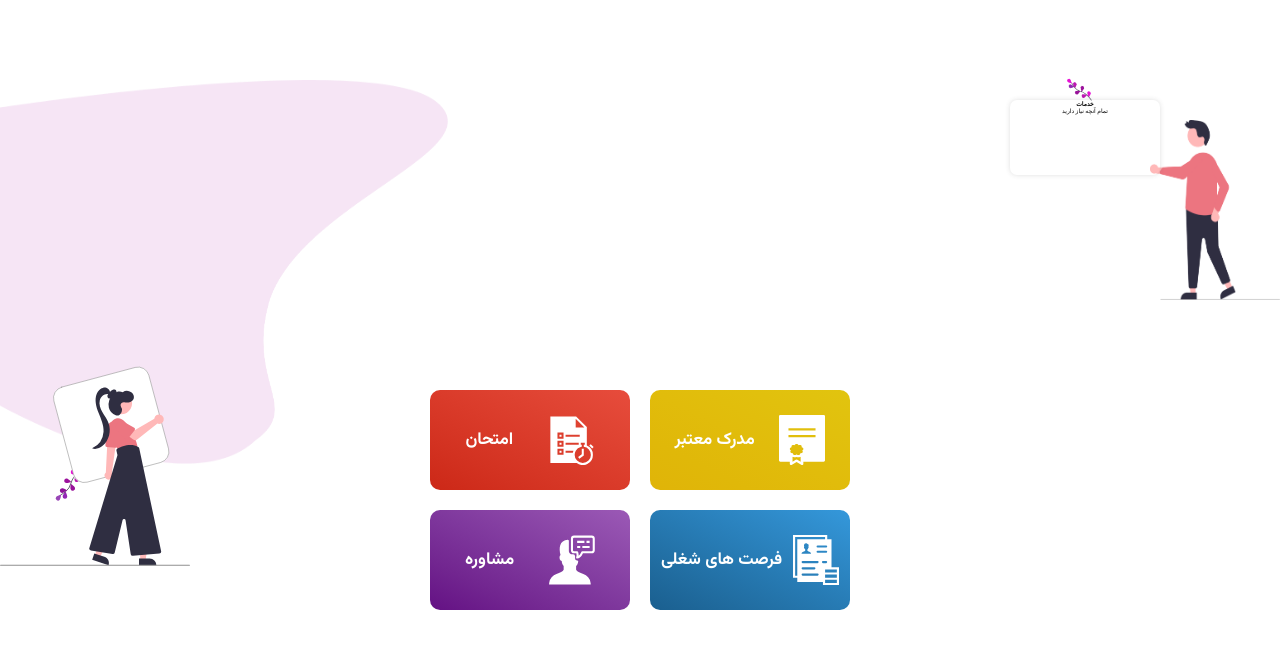
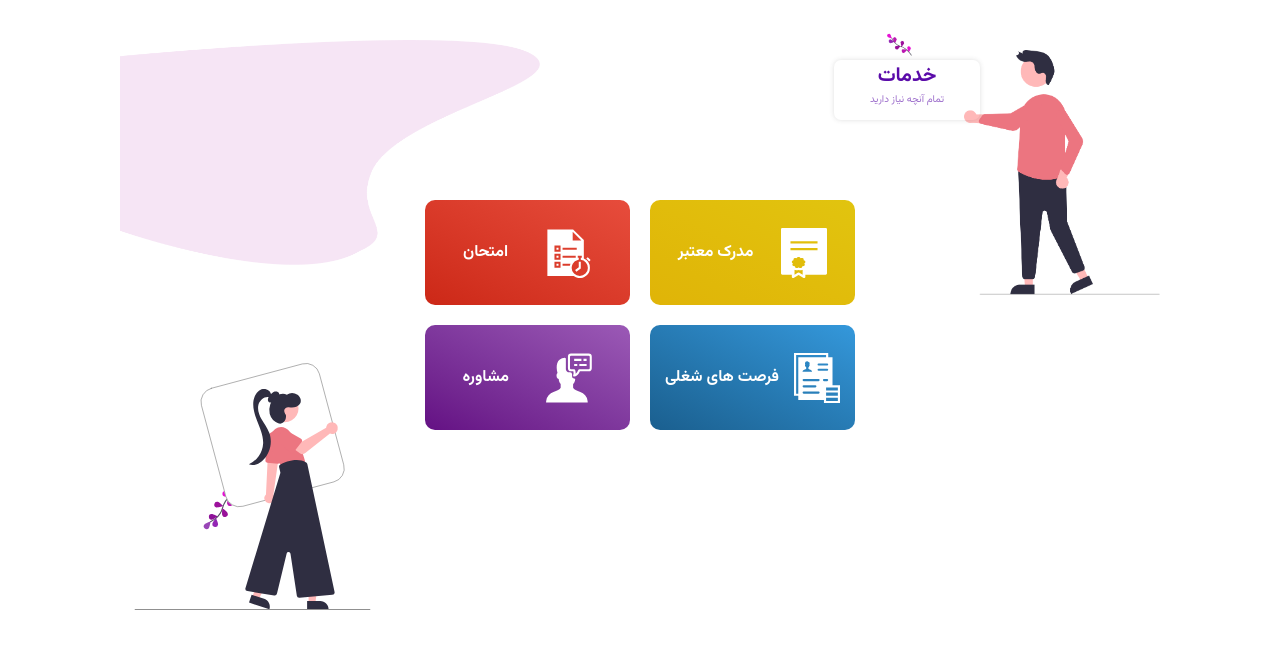
Before and after one commit to alimooo1/Sadrun_Project, a React (Vite) app in the folder sadrun-project/: page / in a window 1280 px wide. Shown: the top 648 px of the page. Built offline with nearby package versions, Linux system fonts and the light colour scheme.

Commit message:
complete service cart ui design

```diff
--- a/sadrun-project/src/components/ServiceCart/ServiceCard.jsx
+++ b/sadrun-project/src/components/ServiceCart/ServiceCard.jsx
@@ -13,7 +13,7 @@ import girlFlowerSet from './serviceCard-images/girlFlowerSet .svg'
 const ServiceCard = () => {
   return (
     <>
-      <div className="container">
+      <div className="service-container">
         <img className="path" src={path2} alt="path2" />
         <img className="boy" src={boy2} alt="boy2" />
         <div className="girlFlowerSet">
--- a/sadrun-project/src/components/ServiceCart/ServiceCart.scss
+++ b/sadrun-project/src/components/ServiceCart/ServiceCart.scss
@@ -3,13 +3,15 @@
 @import "../../sass/variables.scss";
 @import '../../sass/fonts.scss';
 
-.container {
-  height: 100vh;
+.service-container {
+  max-width: 1040px;
+  padding: 100px 0;
   margin: 100px auto;
   position: relative;
   display: flex;
   justify-content: center;
   align-items: center;
+
 }
 
 
@@ -28,7 +30,7 @@
   display: flex;
   justify-content: space-evenly;
   align-items: center;
-  @include size(20rem, 10rem);
+  @include size(20.5rem, 10.5rem);
 
   &:nth-child(1) {
     background-image: linear-gradient(to right top, #e0b408, #e0b809, #e1bc0b, #e1c00d, #e1c40f);
@@ -53,14 +55,14 @@
   }
 
   span {
-    @include typography($secondary-font-family, 1.7rem, #fff);
+    @include typography($secondary-font-family, 1.6rem, #fff);
     font-weight: bold
   }
 }
 
 .path {
-  @include size(35%, 48%);
-  @include position(absolute, $top: -2rem, $left: 0);
+  @include size(42rem, 22.5rem);
+    @include position(absolute, $top: -6rem, $left: 0);
 }
 
 
@@ -68,32 +70,37 @@
 
 
 .girlFlowerSet {
-  @include size(19rem, 25rem);
-  @include position(absolute, $top: 12rem, $left: 0);
+  @include size(26.5rem, 25rem);
+    @include position(absolute, $bottom: -4rem, $left: 0);
 }
 
 .boy {
-  @include position(absolute, $top: 2rem, $right: 0);
-  @include size(13rem, 18rem);
+  @include position(absolute, $top: -5rem, $right: 0);
+    @include size(19.56rem, 24.5rem);
 
 }
 
 ;
 
 .servicesCart-content {
-
   box-shadow: 0px 0px 5px 0px rgba(57, 57, 57, 0.16);
     -webkit-box-shadow: 0px 0px 5px 0px rgba(57, 57, 57, 0.16);
     -moz-box-shadow: 0px 0px 5px 0px rgba(57, 57, 57, 0.16);
   border-radius: 7px;
-  @include size(15rem, 7.5rem);
+  @include size(14.6rem, 6rem);
   text-align: center;
-  @include position(absolute, $top: 0, $right: 12rem);
+  @include position(absolute, $top: -4rem, $right: 18rem);
 
+    h2 {
+      @include typography($secondary-font-family, 2rem, $text-accent-color);
+    }
+            p {
+              @include typography($primary-font-family, 1rem, rgba(90, 11, 169, 0.6));
+            }
 }
 
 .puepleFlower2 {
   @include size(2rem, 3rem);
   transform: rotate(-20deg);
-  @include position(absolute, $top: -2.5rem, $right: 19rem);
+  @include position(absolute, $top: -7rem, $right: 25rem);
 }
```
